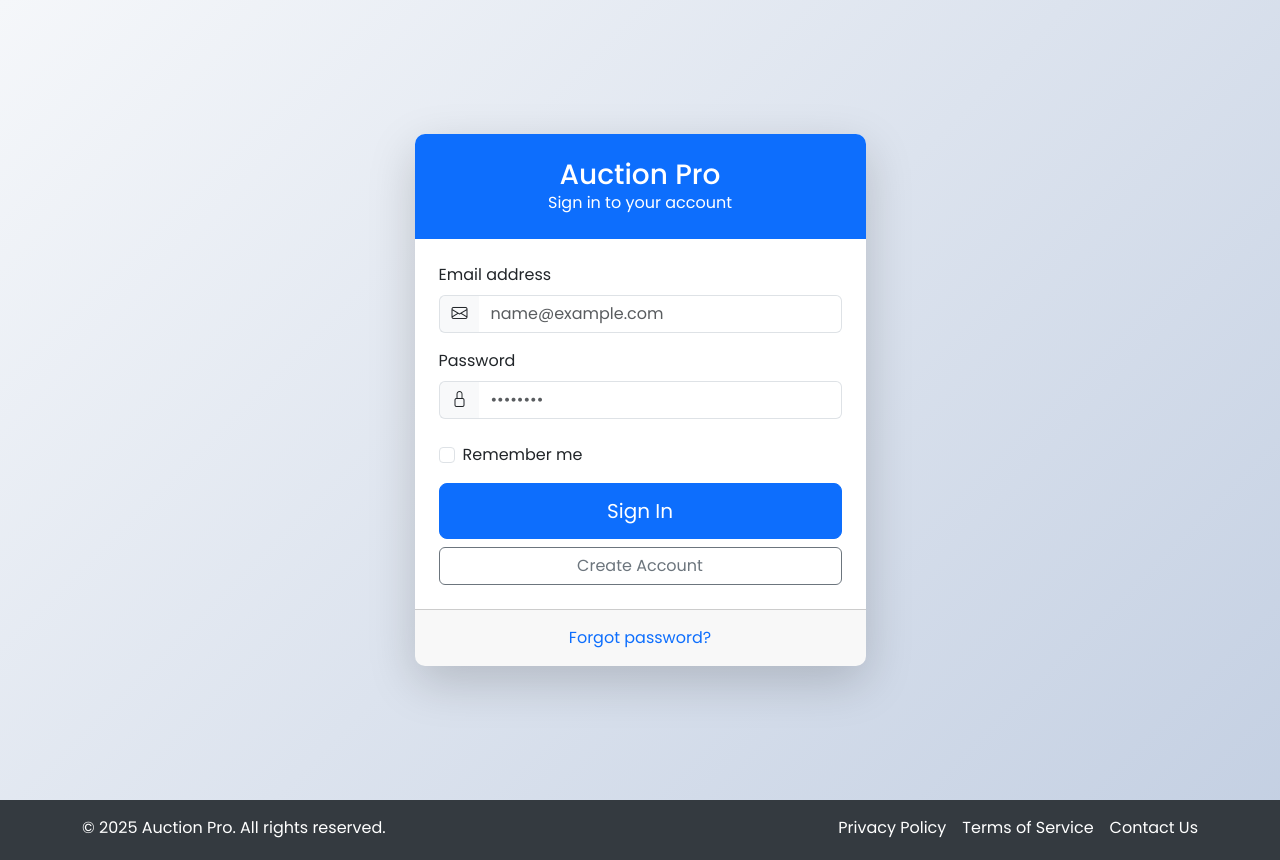
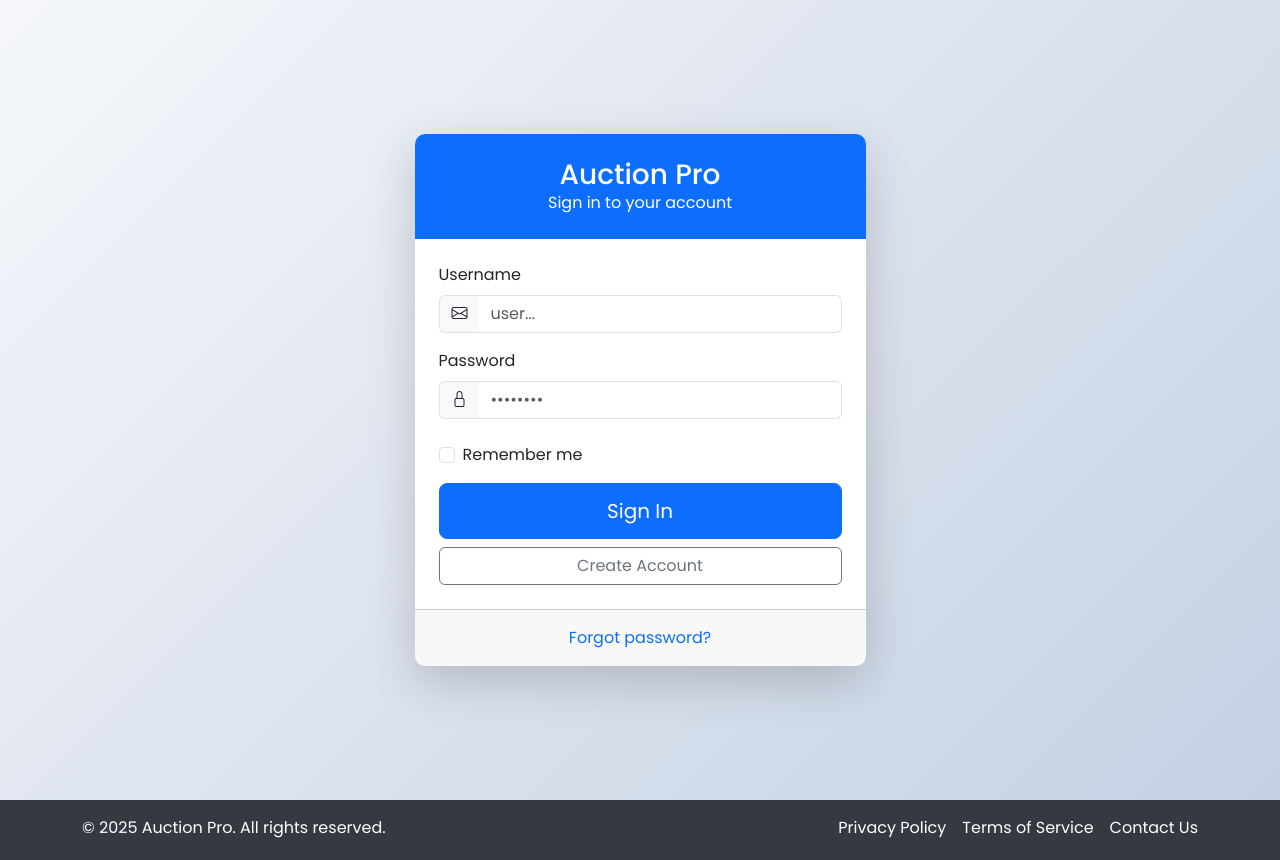
Before and after one commit to KarkalaTejasPai/OAS_FE, an Angular app: page /login in a window 1280 px wide. Built offline with nearby package versions, Linux system fonts and the light colour scheme.

Commit message:
login button

```diff
--- a/src/app/components/login/login.component.html
+++ b/src/app/components/login/login.component.html
@@ -10,7 +10,7 @@
           <div class="card-body p-4">
             <form>
               <div class="mb-3">
-                <label for="email" class="form-label">Email address</label>
+                <label for="email" class="form-label">Username</label>
                 <div class="input-group">
                   <span class="input-group-text"
                     ><i class="bi bi-envelope"></i
@@ -19,7 +19,7 @@
                     type="email"
                     class="form-control"
                     id="email"
-                    placeholder="name@example.com"
+                    placeholder="user..."
                   />
                 </div>
               </div>
--- a/src/app/components/shared/header/header.component.html
+++ b/src/app/components/shared/header/header.component.html
@@ -54,7 +54,10 @@
         </ng-container>
       </ul>
       <div class="navbar-nav">
-        <a class="nav-link" routerLink="/login">Logout</a>
+        <a class="nav-link" routerLink="/login">Login</a>
+      </div>
+      <div class="navbar-nav">
+        <a class="nav-link" routerLink="/login">Signup</a>
       </div>
     </div>
   </div>
--- a/src/app/components/user-register/user-register.component.html
+++ b/src/app/components/user-register/user-register.component.html
@@ -66,14 +66,14 @@
                   placeholder="Confirm your password"
                 />
               </div>
-              <div class="mb-4">
+              <!-- <div class="mb-4">
                 <label for="role" class="form-label">Register as</label>
                 <select class="form-select" id="role">
                   <option selected disabled>Select your role</option>
                   <option value="buyer">Buyer</option>
                   <option value="seller">Seller</option>
                 </select>
-              </div>
+              </div> -->
               <div class="form-check mb-4">
                 <input
                   class="form-check-input"
```
